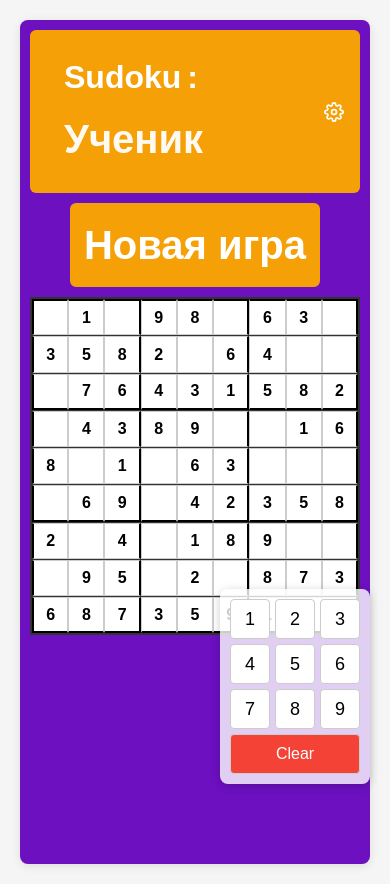
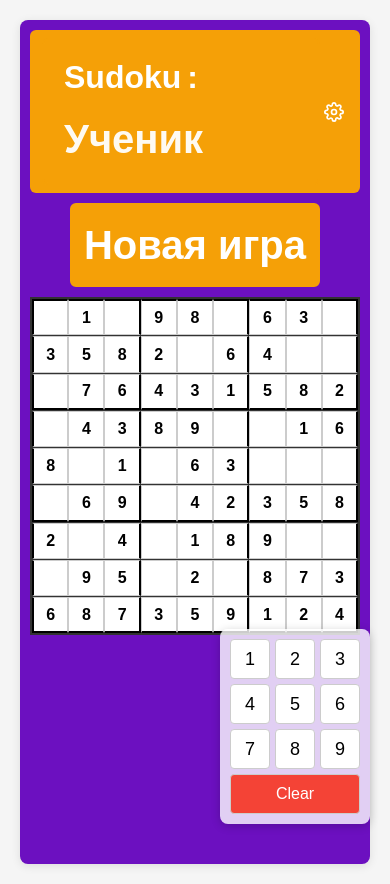
Before and after one commit to shaula-hub/sudoku, a React (Vite) app: page / in a window 390 px wide. Built offline with nearby package versions, Linux system fonts and the light colour scheme.

Commit message:
Style corrections 7

```diff
--- a/src/components/NumberPad/styles.css
+++ b/src/components/NumberPad/styles.css
@@ -9,7 +9,7 @@
     display: flex;
     flex-direction: column;
     align-items: center;
-    margin-top: 30px; /* Increased from 15px */
-    margin-bottom: 40px;
+    margin-top: 60px; /* Increased from 15px */
+    /* margin-bottom: 40px; */
   }
 }
```
